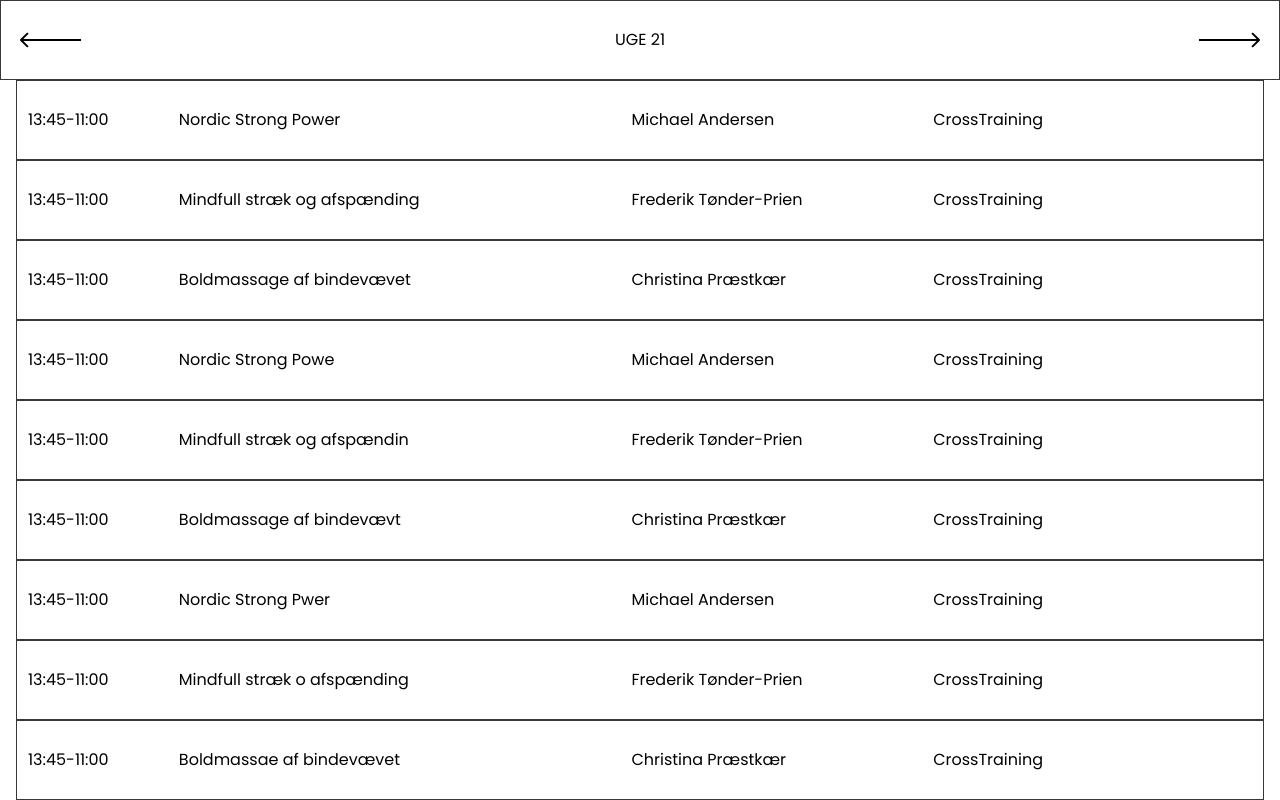
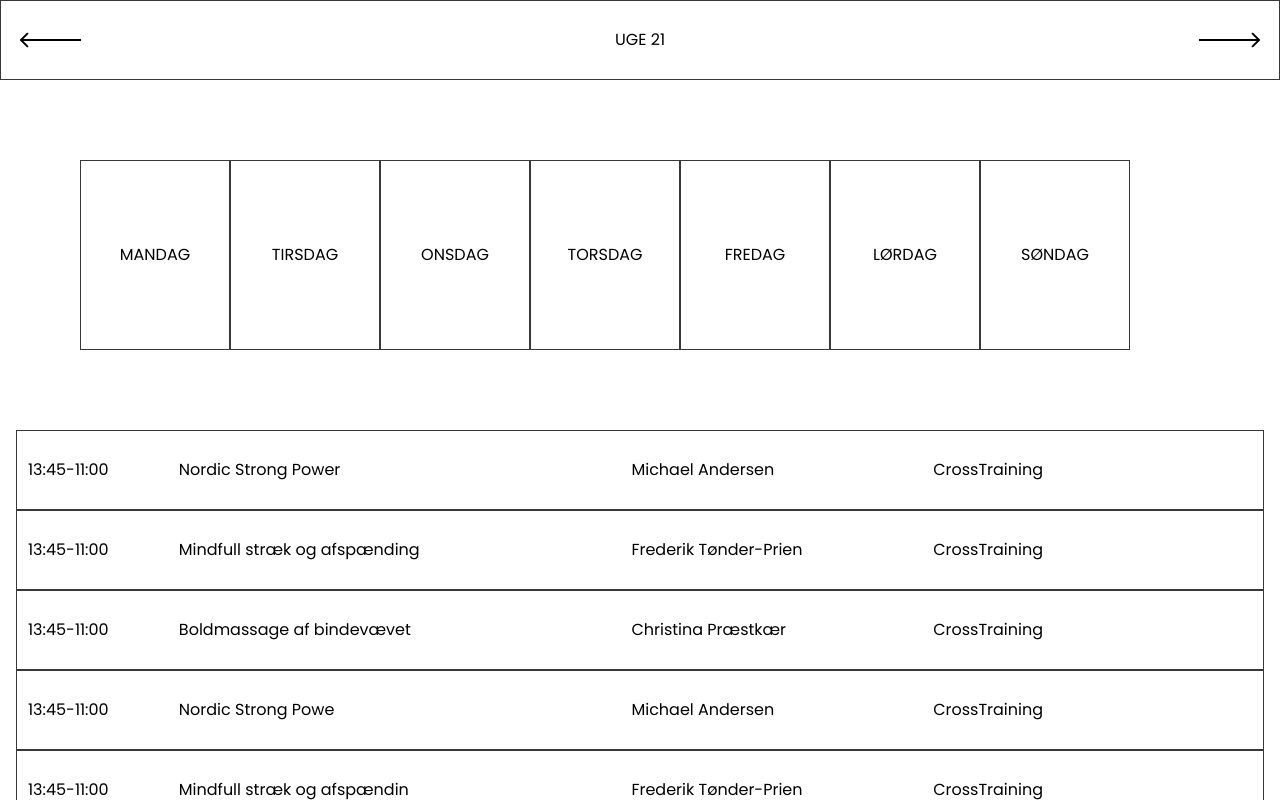
Before and after one commit to JulieGroenborg/wellcome_site, a Next.js app: page /holdplan in a window 1280 px wide. Built offline with nearby package versions, Linux system fonts and the light colour scheme; a web font is replaced by a local one.

Commit message:
layout corrected

```diff
--- a/src/app/holdplan/page.jsx
+++ b/src/app/holdplan/page.jsx
@@ -50,6 +50,15 @@ export default function Holdplan() {
               }}
             />
           </div>
+          <section className={styles.day_section}>
+            <DayRadio day="mandag" setChosenDay={setChosenDay} />
+            <DayRadio day="tirsdag" setChosenDay={setChosenDay} />
+            <DayRadio day="onsdag" setChosenDay={setChosenDay} />
+            <DayRadio day="torsdag" setChosenDay={setChosenDay} />
+            <DayRadio day="fredag" setChosenDay={setChosenDay} />
+            <DayRadio day="lørdag" setChosenDay={setChosenDay} />
+            <DayRadio day="søndag" setChosenDay={setChosenDay} />
+          </section>
           <section>
             <ClassItem classtitle="Nordic Strong Power" coach="Michael Andersen" time="13:45-11:00" location="CrossTraining" chosenClassItem={chosenClassItem} setChosenClassItem={setChosenClassItem} />
             <ClassItem classtitle="Mindfull stræk og afspænding" coach="Frederik Tønder-Prien" time="13:45-11:00" location="CrossTraining" chosenClassItem={chosenClassItem} setChosenClassItem={setChosenClassItem} />
@@ -70,15 +79,6 @@ export default function Holdplan() {
               </section>
             )}
           </section>
-          <section className={styles.day_section}>
-            <DayRadio day="mandag" setChosenDay={setChosenDay} />
-            <DayRadio day="tirsdag" setChosenDay={setChosenDay} />
-            <DayRadio day="onsdag" setChosenDay={setChosenDay} />
-            <DayRadio day="torsdag" setChosenDay={setChosenDay} />
-            <DayRadio day="fredag" setChosenDay={setChosenDay} />
-            <DayRadio day="lørdag" setChosenDay={setChosenDay} />
-            <DayRadio day="søndag" setChosenDay={setChosenDay} />
-          </section>
         </article>
         <footer className={styles.footer}>hello im a test footer</footer>
       </main>
```
